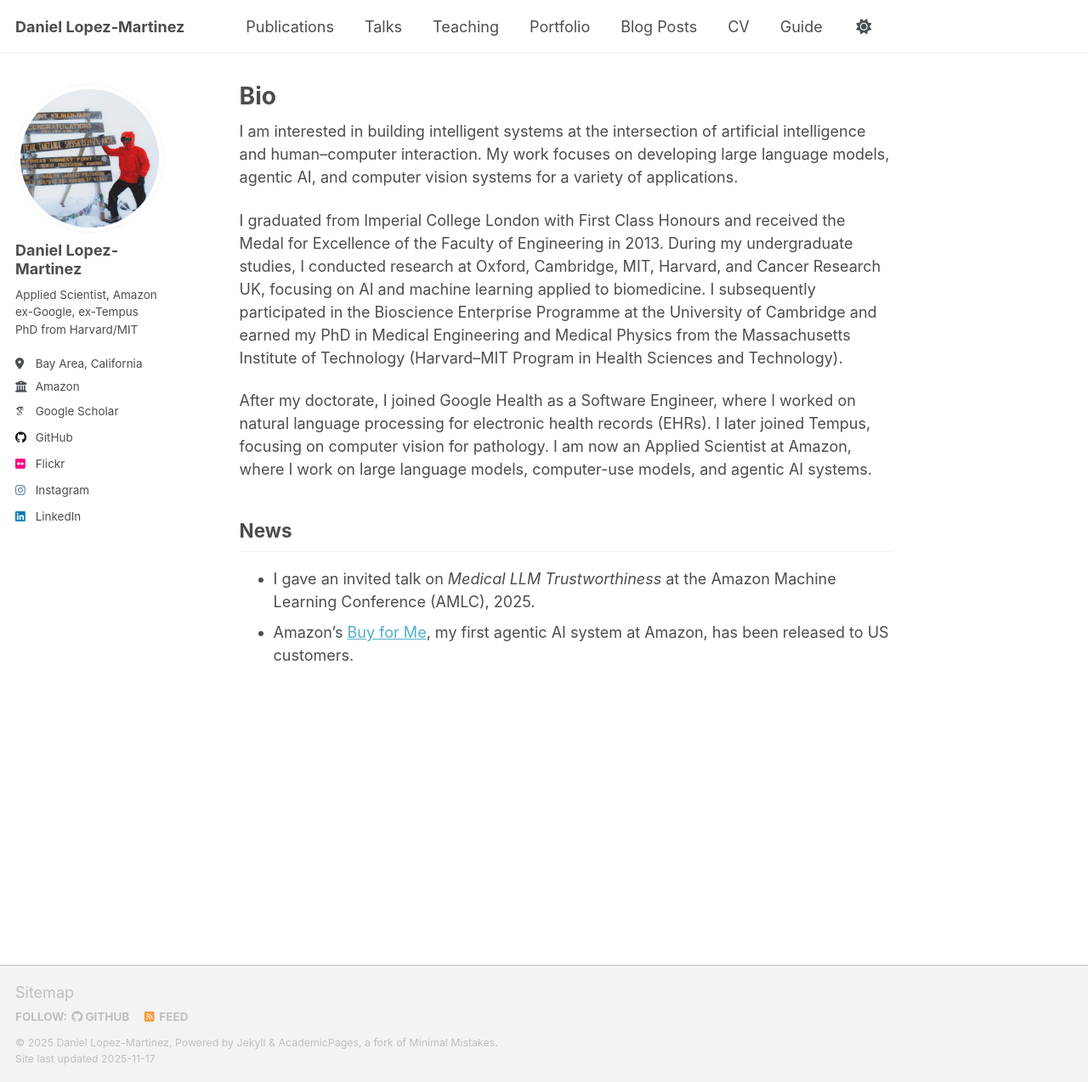
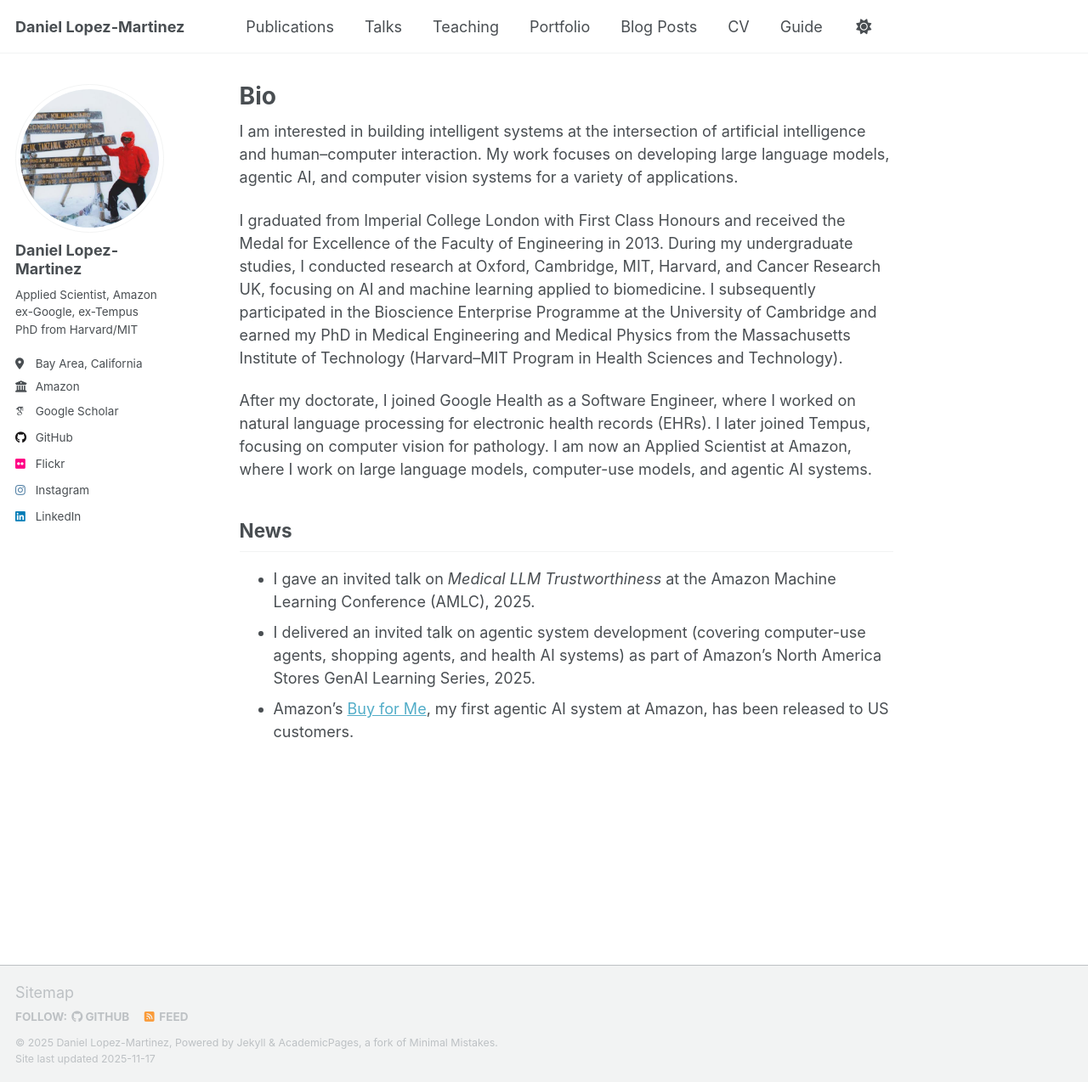
Before and after one commit to daniel-lopezmartinez/daniel-lopezmartinez.github.io, a Jekyll site: the page built from _pages/about.md, in a window 1280 px wide and 1274 px high. Shown: the whole window at 85% size. Built offline with Jekyll 4.4.1, drawn with Linux system fonts in a browser that asks for light colours; some web fonts are replaced; a script that is not in the unit is left out.

Commit message:
Updated news section

```diff
--- a/_pages/about.md
+++ b/_pages/about.md
@@ -16,4 +16,5 @@ After my doctorate, I joined Google Health as a Software Engineer, where I worke
 
 ## News
 - I gave an invited talk on _Medical LLM Trustworthiness_ at the Amazon Machine Learning Conference (AMLC), 2025.
+- I delivered an invited talk on agentic system development (covering computer-use agents, shopping agents, and health AI systems) as part of Amazon’s North America Stores GenAI Learning Series, 2025.
 - Amazon's [Buy for Me](https://www.aboutamazon.com/news/retail/amazon-shopping-app-buy-for-me-brands), my first agentic AI system at Amazon, has been released to US customers.
```
